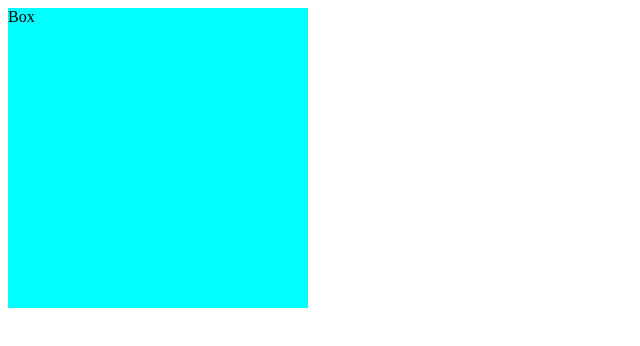
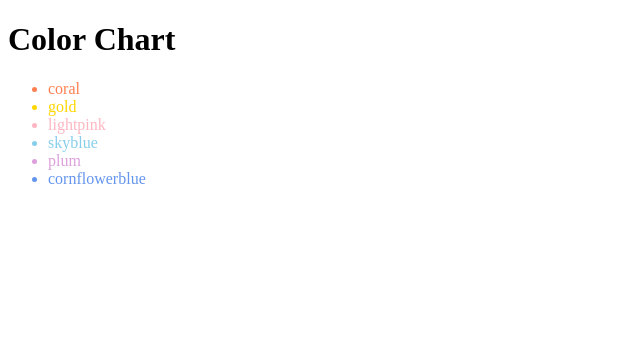
Before and after one commit to 2Joopiter/first-react, a React (Create React App) app: page / in a window 1280 px wide. Shown: the top 346 px of the page, without its empty margins (0-640 px from the left). Built offline with nearby package versions, Linux system fonts and the light colour scheme.

Commit message:
map으로 특정 데이터를 반복돌리면서 동적으로 JSX 반환시 Key값이 필요한 이유

```diff
--- a/src/App.jsx
+++ b/src/App.jsx
@@ -1,9 +1,24 @@
-import Box from './box/Box';
-
 export default function App() {
+	const colors = ['coral', 'gold', 'lightpink', 'skyblue', 'plum', 'cornflowerblue'];
 	return (
 		<>
-			<Box />
+			<h1>Color Chart</h1>
+
+			<ul>
+				{colors.map((color, idx) => {
+					// return문에서 map을 통해 반복적으로 생성이 되는 가상돔 요소에는 무조건 고유의 key값을 줘야 됨
+					// react로 하여금 여러개의 반복요소 중에서 수정요소를 편하게 비교탐색하게 하기 위함
+					// key에 집어넣을 값이 정말 없을 때는 반복되는 순서값을 집어넣을 수 있긴 하나 권장하진 않음
+					// DB의 각 데이터에 내장되어있는 object_id(객체 고유값)를 사용하거나 실제 데이터와 순번을 결합해서 고유 문자값 생성
+					// 지금의 경우 실제 데이터(color)+순번(idx)
+
+					return (
+						<li key={color + idx} style={{ color: color }}>
+							{color}
+						</li>
+					);
+				})}
+			</ul>
 		</>
 	);
 }
--- a/src/box/Box.jsx
+++ /dev/null
@@ -1,13 +0,0 @@
-import './Box.scss';
-
-export default function Box() {
-	const changeBg = (e, bg) => {
-		e.target.style.backgroundColor = bg;
-	};
-
-	return (
-		<div className='Box' onClick={(e) => changeBg(e, 'hotpink')}>
-			Box
-		</div>
-	);
-}
--- a/src/box/Box.scss
+++ /dev/null
@@ -1,5 +0,0 @@
-.Box {
-	width: 300px;
-	height: 300px;
-	background-color: aqua;
-}
```
